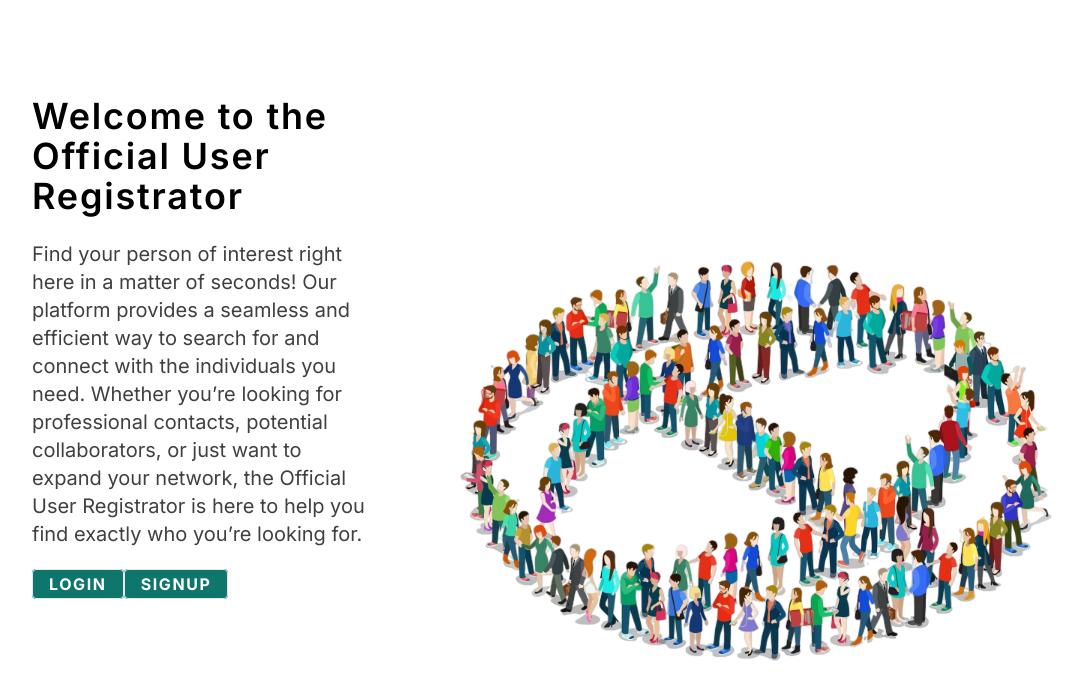
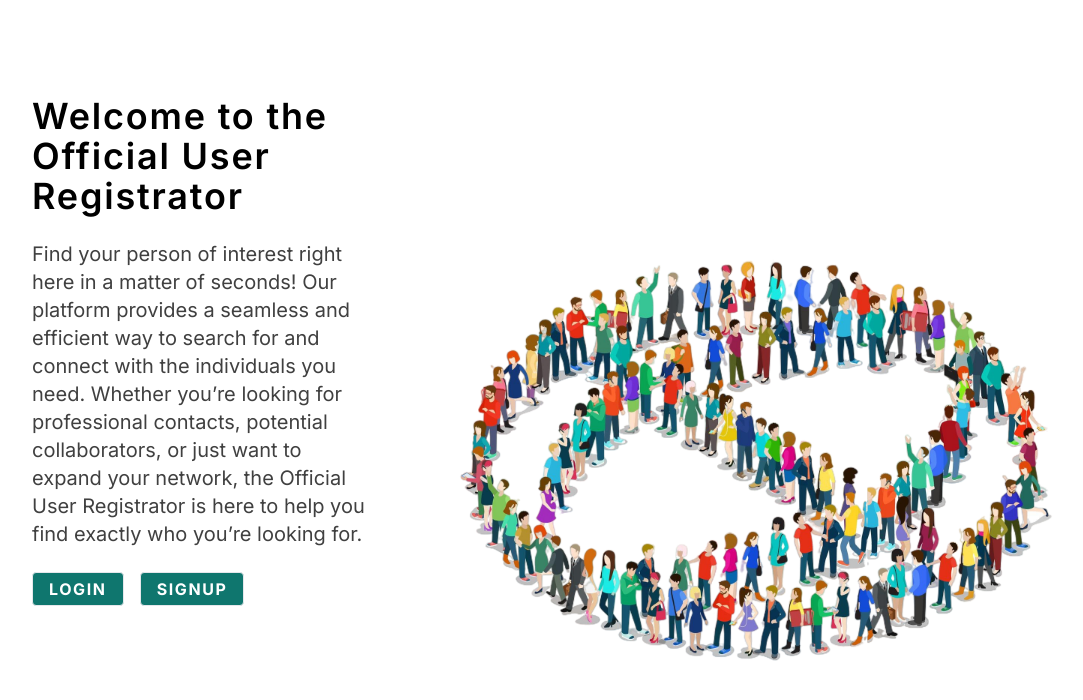
Before and after one commit to VanjaXYZ/users_list_frontend, a Next.js app: page / in a window 1280 px wide. Shown: the top 700 px of the page, without its empty margins (64-1147 px from the left). Built offline with nearby package versions, Linux system fonts and the light colour scheme.

Commit message:
add flex

```diff
--- a/src/app/components/(welcome-screen)/ActionButtons.tsx
+++ b/src/app/components/(welcome-screen)/ActionButtons.tsx
@@ -3,7 +3,7 @@ import React from "react";
 
 const ActionButtons = () => {
   return (
-    <div>
+    <div className="flex gap-4">
       <Link
         href={"/auth/login"}
         className="border rounded bg-teal-700 hover:bg-teal-500 text-white font-bold uppercase tracking-widest px-4 py-1"
```
